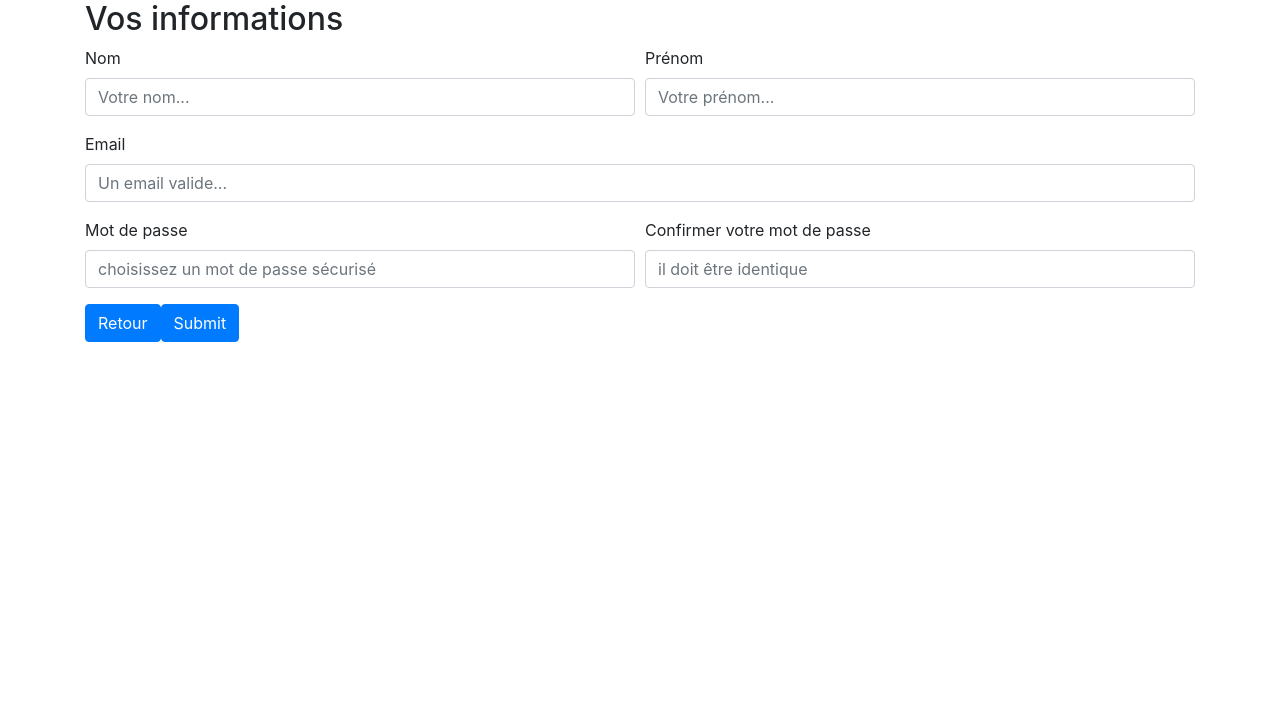
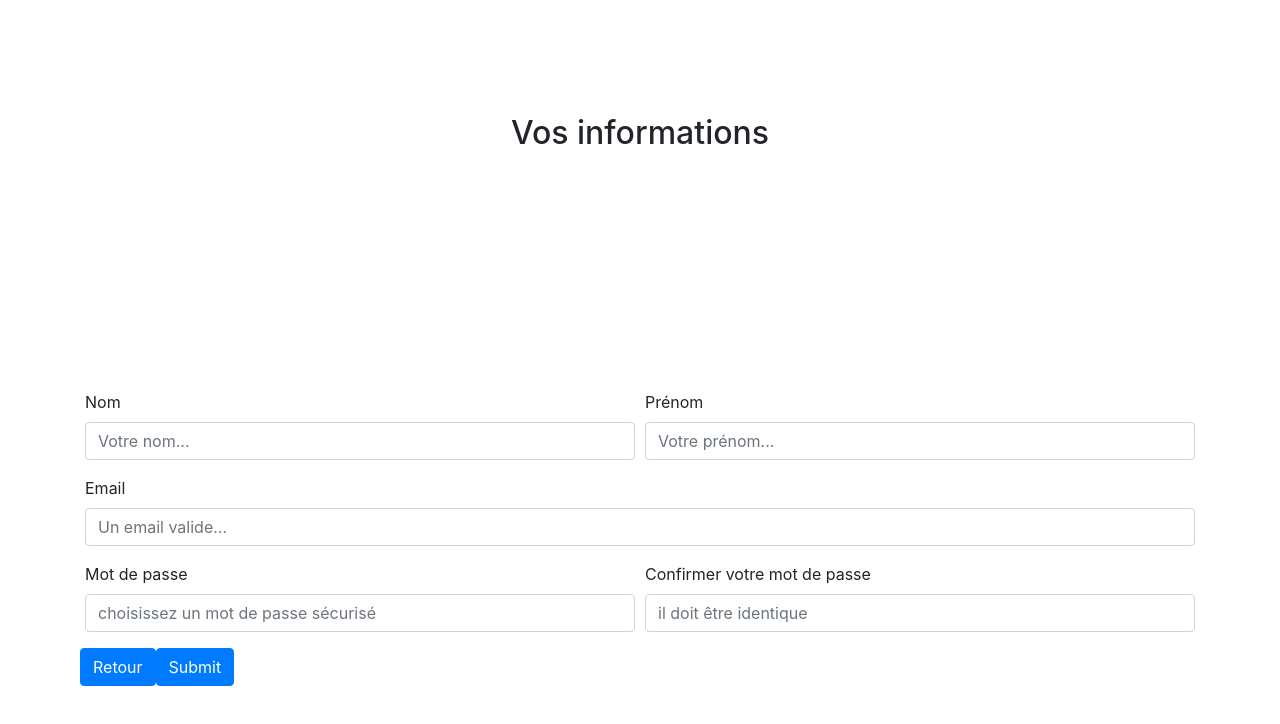
Before and after one commit to Choups/wild-circus-advisor-react, a React (Create React App) app: page /form in a window 1280 px wide. Shown: the top 724 px of the page. Built offline with nearby package versions, Linux system fonts and the light colour scheme; the HTML template or start-up script is replaced by a standard one.

Commit message:
fix styles margin layout

```diff
--- a/package.json
+++ b/package.json
@@ -9,11 +9,13 @@
     "axios": "^0.19.2",
     "bootstrap": "^4.4.1",
     "node-sass": "^4.13.1",
+    "particles-bg": "^2.4.7",
     "react": "^16.12.0",
     "react-bootstrap": "^1.0.0-beta.16",
     "react-dom": "^16.12.0",
     "react-router-dom": "^5.1.2",
-    "react-scripts": "3.3.0"
+    "react-scripts": "3.3.0",
+    "react-youtube-background": "^0.2.1"
   },
   "scripts": {
     "start": "PORT=3006 react-scripts start",
--- a/src/custom.scss
+++ b/src/custom.scss
@@ -4,5 +4,9 @@
 .wrapper {
   padding-top: 80px;
 }
+
+.fullHeight {
+  min-height: 100vh;
+}
 // Import Bootstrap and its default variables
 @import "~bootstrap/scss/bootstrap.scss";
--- a/src/pages/LandingPage.jsx
+++ b/src/pages/LandingPage.jsx
@@ -1,22 +1,35 @@
 import React from "react";
 import Container from "react-bootstrap/Container";
 import Button from "react-bootstrap/Button";
+import Row from "react-bootstrap/Row";
 import { Link } from "react-router-dom";
+import YoutubeBackground from "react-youtube-background";
 
 const LandingPage = () => {
   return (
-    <Container>
+    <Container
+      fluid
+      className="d-flex flex-column justify-content-center fullHeight"
+    >
+      {/* <YoutubeBackground videoId={"x-1-gLv3aWs"} overlay={"rgba(0,0,0,0.5)"}> */}
+      <Row className="d-flex justify-content-center">
         <h1>Wild Circus Booking</h1>
+      </Row>
+      <Row className="d-flex justify-content-center">
         <p>
-        Bienvenue sur la plateforme de réservation en ligne specialisèe dans les
-        cirques.
+          Bienvenue sur la plateforme de réservation en ligne specialisèe dans
+          les cirques.
         </p>
+      </Row>
+      <Row className="d-flex justify-content-center">
         <Link to="/signup">
           <Button>S'inscrire</Button>
         </Link>
         <Link to="/login">
           <Button>Se connecter</Button>
         </Link>
+      </Row>
+      {/* </YoutubeBackground> */}
     </Container>
   );
 };
--- a/src/pages/Login.jsx
+++ b/src/pages/Login.jsx
@@ -1,6 +1,7 @@
 import React from "react";
 import Container from "react-bootstrap/Container";
 import Form from "react-bootstrap/Form";
+import Row from "react-bootstrap/Row";
 import Button from "react-bootstrap/Button";
 import { Link } from "react-router-dom";
 
@@ -11,7 +12,8 @@ const Login = props => {
   };
 
   return (
-    <Container>
+    <Container className="fluid d-flex flex-column justify-content-around fullHeight">
+      <Row className="d-flex justify-content-center">
         <Form onSubmit={handleSubmit}>
           <Form.Group controlId="formBasicEmail">
             <Form.Label>Email</Form.Label>
@@ -39,6 +41,7 @@ const Login = props => {
             <p>Pas de compte ? C'est par ici</p>
           </Link>
         </Form>
+      </Row>
     </Container>
   );
 };
--- a/src/pages/Signup.jsx
+++ b/src/pages/Signup.jsx
@@ -8,21 +8,19 @@ import { Link } from "react-router-dom";
 
 const Signup = () => {
   return (
-    <Container fluid>
-      <Row>
-        <h2 style={{ textAlign: "center", margin: "10% auto" }}>
-          Êtes-vous un futur client ou un professionnel du cirque ?
-        </h2>
+    <Container className="fluid d-flex flex-column justify-content-around fullHeight">
+      <Row className="d-flex justify-content-center">
+        <h2>Êtes-vous un futur client ou un professionnel du cirque ?</h2>
       </Row>
-      <Row>
-        <CardDeck style={{ margin: "auto" }}>
+      <Row className="d-flex justify-content-center">
+        <CardDeck>
           <Card style={{ width: "18rem" }}>
             <Card.Img variant="top" src="holder.js/100px180" />
             <Card.Body>
               <Card.Title>Futur client</Card.Title>
               <Card.Text>
-                Je souhaite consulter la liste des spectacles et acheter des
-                tickets.
+                Je souhaite consulter la liste des spectacles et réserver ma/mes
+                place(s).
               </Card.Text>
               <Link to="/form?compte=standard">
                 <Button variant="primary">Compte standard</Button>
--- a/src/pages/SignupForm.jsx
+++ b/src/pages/SignupForm.jsx
@@ -1,6 +1,7 @@
 import React from "react";
 import Container from "react-bootstrap/Container";
 import Form from "react-bootstrap/Form";
+import Row from "react-bootstrap/Row";
 import Col from "react-bootstrap/Col";
 import Button from "react-bootstrap/Button";
 import { Link } from "react-router-dom";
@@ -12,9 +13,14 @@ const SignupForm = props => {
   };
 
   return (
-    <Container>
+    <Container className="fluid d-flex flex-column justify-content-around fullHeight">
+      <Row className="d-flex justify-content-center">
         <h2>Vos informations</h2>
-      <Form onSubmit={handleSubmit}>
+      </Row>
+      <Form
+        onSubmit={handleSubmit}
+        className="fluid d-flex flex-column justify-content-center"
+      >
         <Form.Row>
           <Form.Group as={Col} controlId="formGridLastName">
             <Form.Label>Nom</Form.Label>
@@ -49,13 +55,14 @@ const SignupForm = props => {
             />
           </Form.Group>
         </Form.Row>
-
+        <Form.Row>
           <Link to="/signup">
             <Button variant="primary">Retour</Button>
           </Link>
           <Button variant="primary" type="submit">
             Submit
           </Button>
+        </Form.Row>
       </Form>
     </Container>
   );
```
Also changed, not shown: 1 other file (tests, documents, lock files or other folders). Lines whose indentation alone changed are shown as unchanged.
